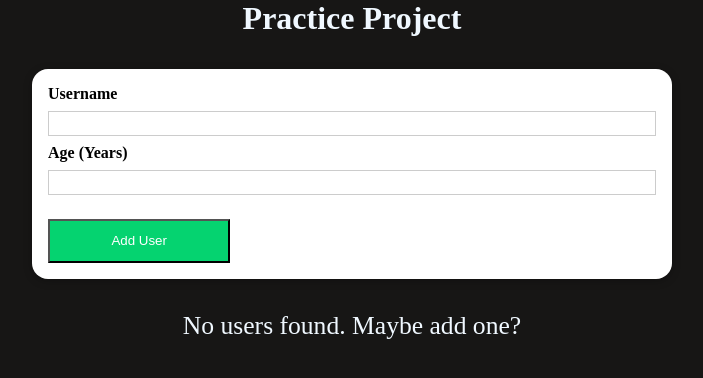
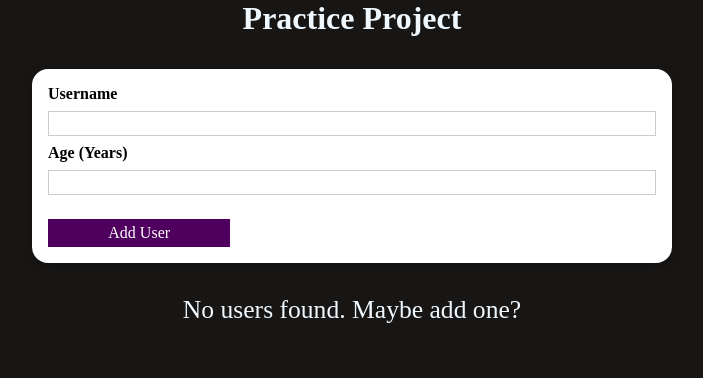
Before and after one commit to Theodoric-Graham/practice-project-1, a React (Create React App) app: page / in a window 1280 px wide. Shown: the top 378 px of the page, without its empty margins (288-991 px from the left). Built offline with nearby package versions, Linux system fonts and the light colour scheme.

Commit message:
Adding a re-usable button component

```diff
--- /dev/null
+++ b/src/components/UI/Button.js
@@ -0,0 +1,15 @@
+import classes from "./Button.module.css";
+
+const Button = (props) => {
+  return (
+    <button
+      className={classes.button}
+      type={props.type || "button"}
+      onClick={props.onClick}
+    >
+      {props.children}
+    </button>
+  );
+};
+
+export default Button;
--- /dev/null
+++ b/src/components/UI/Button.module.css
@@ -0,0 +1,18 @@
+.button {
+  font: inherit;
+  border: 1px solid #4f005f;
+  background: #4f005f;
+  color: white;
+  padding: 0.25rem 1rem;
+  cursor: pointer;
+}
+
+.button:hover,
+.button:active {
+  background: #741188;
+  border-color: #741188;
+}
+
+.button:focus {
+  outline: none;
+}
--- a/src/components/Users/AddUser.js
+++ b/src/components/Users/AddUser.js
@@ -1,6 +1,7 @@
 import React, { useState } from "react";
 import Card from "../UI/Card";
 import classes from "./AddUser.module.css";
+import Button from "../UI/Button";
 
 const AddUser = (props) => {
   const [enteredUsername, setEnteredUsername] = useState("");
@@ -49,7 +50,7 @@
         <input id="username" type="text" />
         <label htmlFor="age">Age (Years)</label>
         <input id="age" type="number" />
-        <button type="submit">Add User</button>
+        <Button type="submit">Add User</Button>
       </form>
     </Card>
   );
```
